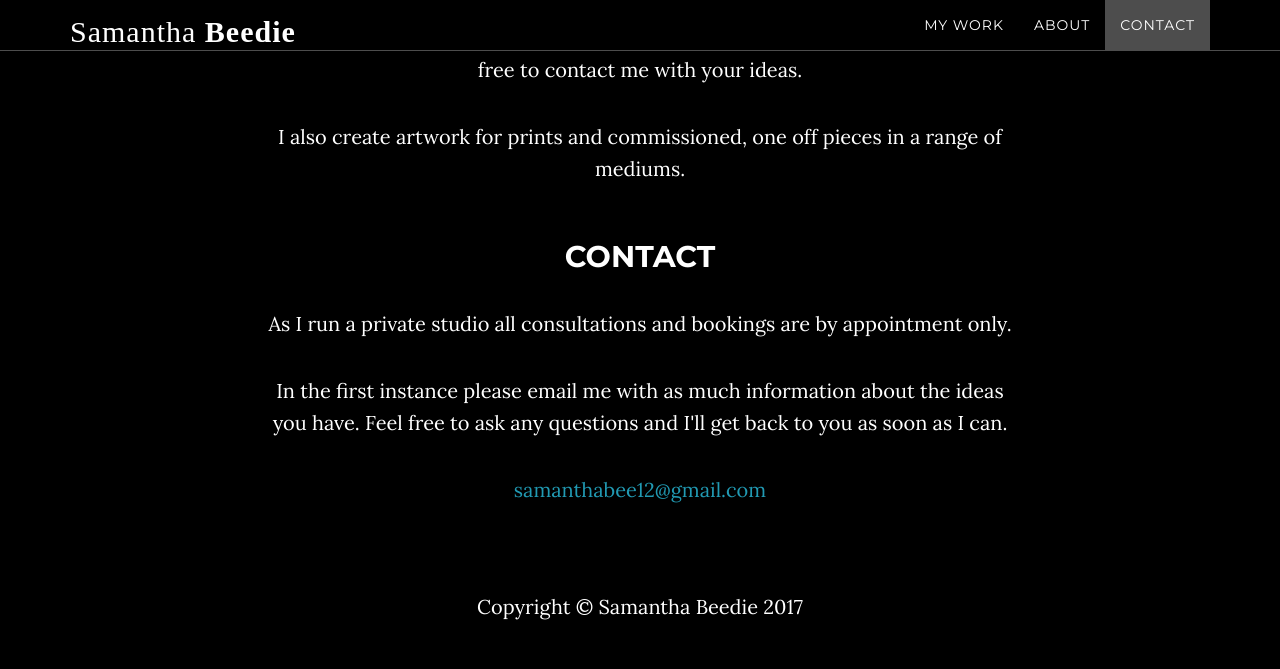
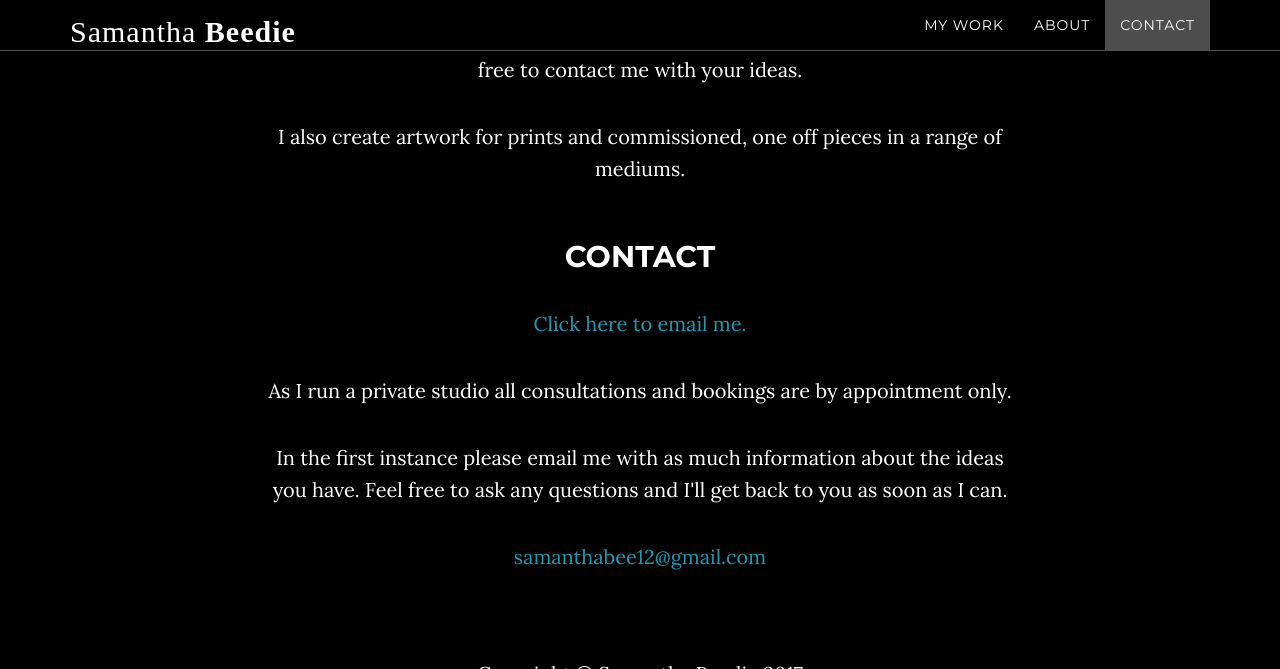
Before and after one commit to samanthabeedie/samanthabeedie.github.io, a Jekyll site: the page built from index.html, in a window 1280 px wide and 900 px high, scrolled down 1498 px, cut to the strip 0-669 px from the top of the window. Built offline with Jekyll 4.4.1, drawn with Linux system fonts in a browser that asks for light colours; some web fonts are replaced.

Commit message:
Add another email link

```diff
--- a/_includes/contact.html
+++ b/_includes/contact.html
@@ -3,10 +3,10 @@
         <div class="row">
             <div class="col-lg-8 col-lg-offset-2">
                 <h2>Contact</h2>
+                <p><a href="mailto:{{ site.email }}?subject=Website enquiry&body=Hi Samantha,">Click here to email me.</a></p>
                 <p>As I run a private studio all consultations and bookings are by appointment only.</p>
                 <p>In the first instance please email me with as much information about the ideas you have. Feel free to ask any questions and I'll get back to you as soon as I can.</p>
-                <p><a href="mailto:{{ site.email }}?subject=Website enquiry&body=Hi Samantha,">{{ site.email }}</a>
-                </p>
+                <p><a href="mailto:{{ site.email }}?subject=Website email enquiry&body=Hi Samantha,">{{ site.email }}</a></p>
                 <!--
                 <ul class="list-inline banner-social-buttons">
                     {% for network in site.social %}
```
